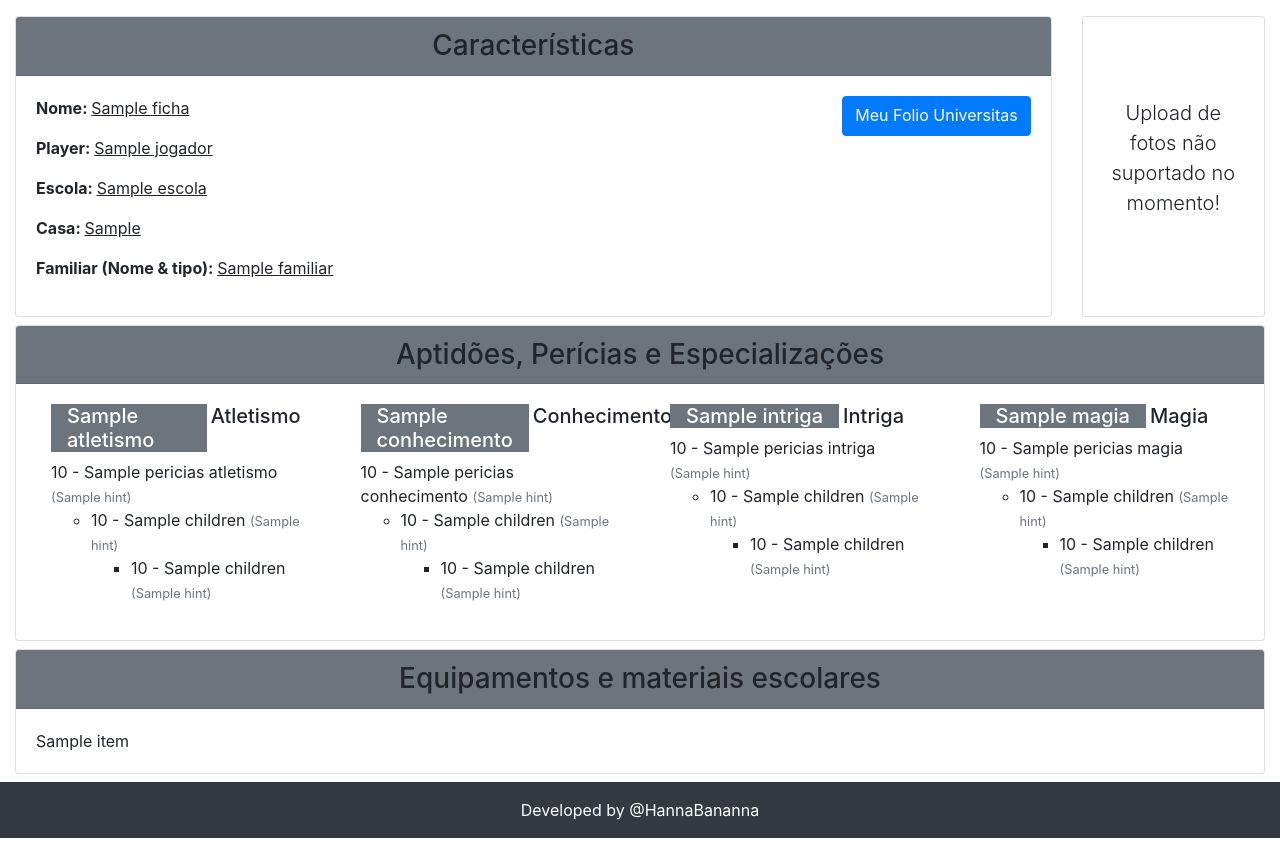
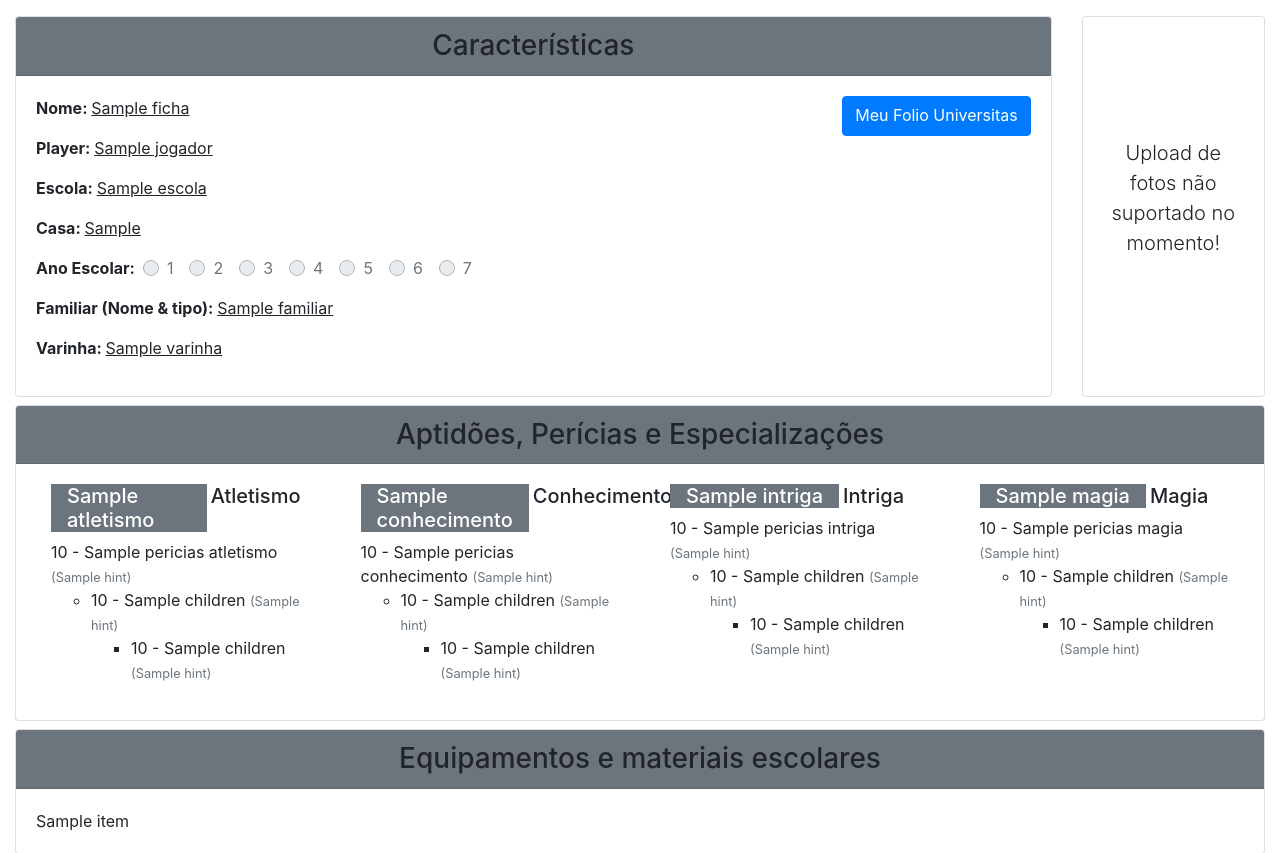
Before and after one commit to hannaBanannaOF/rpgtracker-backend-old, a Django app: template rpg_tracker/hp/templates/ficha_hp.html in a window 1280 px wide. Shown: the part 56-909 px from the top of the page. Run offline with Django 3.2, Linux system fonts and the light colour scheme; the template is opened without the code that fills it: most values are stand-ins (such as "Sample title", 1, 10 or a date in 2020); some libraries are stand-ins or nearby versions.

Commit message:
ficha hp

```diff
--- a/rpg_tracker/core/models.py
+++ b/rpg_tracker/core/models.py
@@ -118,6 +118,8 @@ class MesaBase(AbstractBaseModel, PolymorphicModel):
             for x in self.fichas_mesa.all():
                 x.in_session = False
                 x.save()
+            self.mestre.in_session = False
+            self.mestre.save()
         layer = get_channel_layer()
         for x in self.fichas_mesa.all():
             g_name = 'sessions_%s' % x.jogador.pk
--- a/rpg_tracker/hp/templates/ficha_hp.html
+++ b/rpg_tracker/hp/templates/ficha_hp.html
@@ -19,8 +19,41 @@
                         <p><b>Player: </b><u>{{ ficha.jogador }}</u></p>
                         <p><b>Escola: </b><u>{{ ficha.escola|default_if_none:"" }}</u></p>
                         <p><b>Casa: </b><u>{{ ficha.get_casa_hogwarts_display|default_if_none:"" }}</u></p>
+                        <div class="d-flex flex-sm-row flex-column mb-3">
+                            <b>Ano Escolar: </b>
+                            <div class="d-flex flex-row ml-sm-2">
+                                <div class="custom-control custom-radio custom-control-inline">
+                                    <input type="radio" id="customRadioInline1" name="customRadioInline1" class="custom-control-input" disabled {% if ficha.ano_escolar == 1 %}checked{% endif %}>
+                                    <label class="custom-control-label" for="customRadioInline1">1</label>
+                                </div>
+                                <div class="custom-control custom-radio custom-control-inline">
+                                    <input type="radio" id="customRadioInline2" name="customRadioInline1" class="custom-control-input" disabled {% if ficha.ano_escolar == 2 %}checked{% endif %}>
+                                    <label class="custom-control-label" for="customRadioInline2">2</label>
+                                </div>
+                                <div class="custom-control custom-radio custom-control-inline">
+                                    <input type="radio" id="customRadioInline2" name="customRadioInline1" class="custom-control-input" disabled {% if ficha.ano_escolar == 3 %}checked{% endif %}>
+                                    <label class="custom-control-label" for="customRadioInline2">3</label>
+                                </div>
+                                <div class="custom-control custom-radio custom-control-inline">
+                                    <input type="radio" id="customRadioInline2" name="customRadioInline1" class="custom-control-input" disabled {% if ficha.ano_escolar == 4 %}checked{% endif %}>
+                                    <label class="custom-control-label" for="customRadioInline2">4</label>
+                                </div>
+                                <div class="custom-control custom-radio custom-control-inline">
+                                    <input type="radio" id="customRadioInline2" name="customRadioInline1" class="custom-control-input" disabled {% if ficha.ano_escolar == 5 %}checked{% endif %}>
+                                    <label class="custom-control-label" for="customRadioInline2">5</label>
+                                </div>
+                                <div class="custom-control custom-radio custom-control-inline">
+                                    <input type="radio" id="customRadioInline2" name="customRadioInline1" class="custom-control-input" disabled {% if ficha.ano_escolar == 6 %}checked{% endif %}>
+                                    <label class="custom-control-label" for="customRadioInline2">6</label>
+                                </div>
+                                <div class="custom-control custom-radio custom-control-inline">
+                                    <input type="radio" id="customRadioInline2" name="customRadioInline1" class="custom-control-input" disabled {% if ficha.ano_escolar == 7 %}checked{% endif %}>
+                                    <label class="custom-control-label" for="customRadioInline2">7</label>
+                                </div>
+                            </div>
+                        </div>
                         <p><b>Familiar (Nome & tipo): </b><u>{{ ficha.familiar|default_if_none:"" }}</u></p>
-
+                        <p><b>Varinha: </b><u>{{ ficha.varinha|default_if_none:"" }}</u></p>
                     </div>
                 </div>
             </div>
```
Also changed, not shown: rpg_tracker/hp/models.py (+9 -0 lines).
